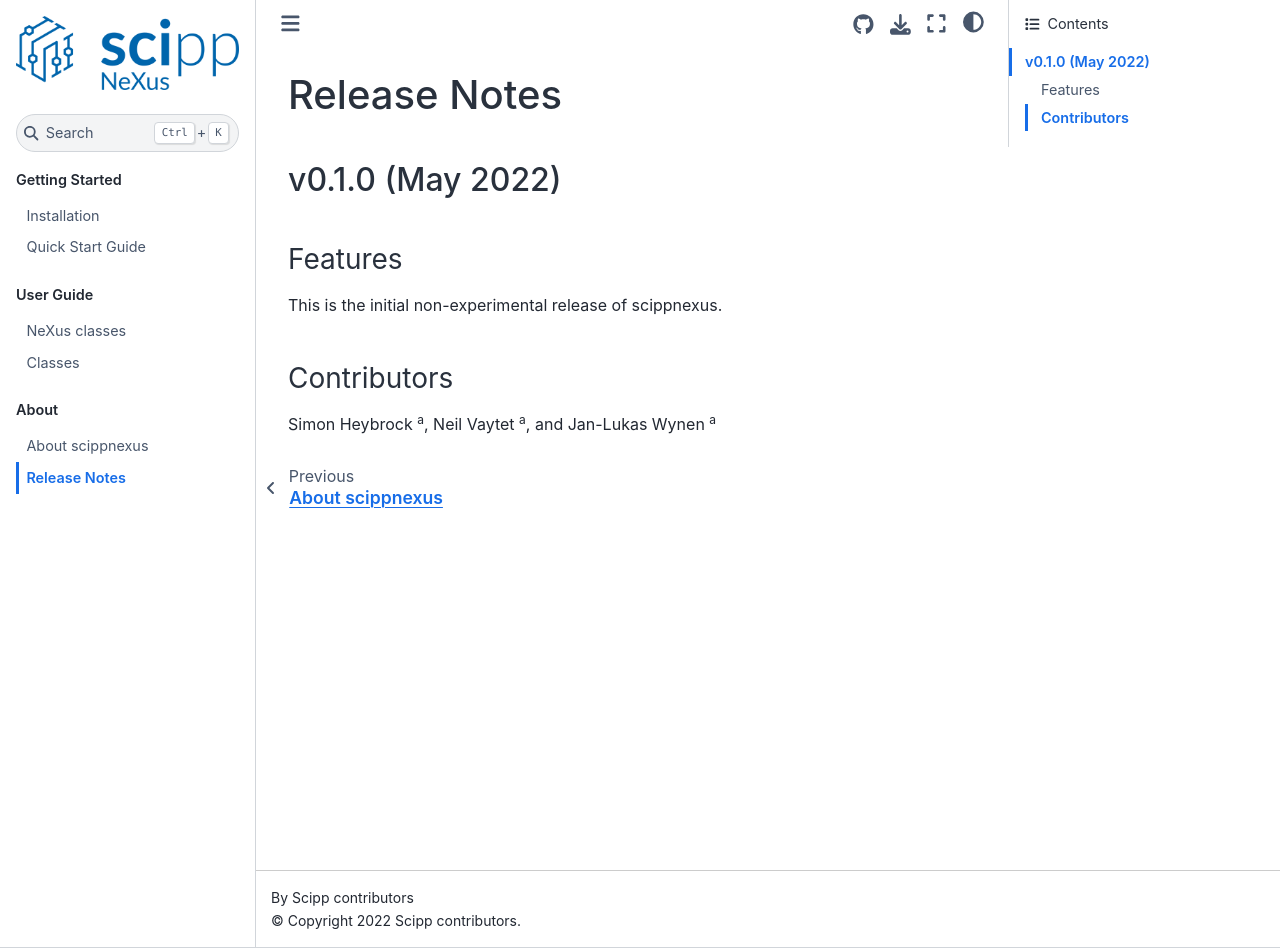
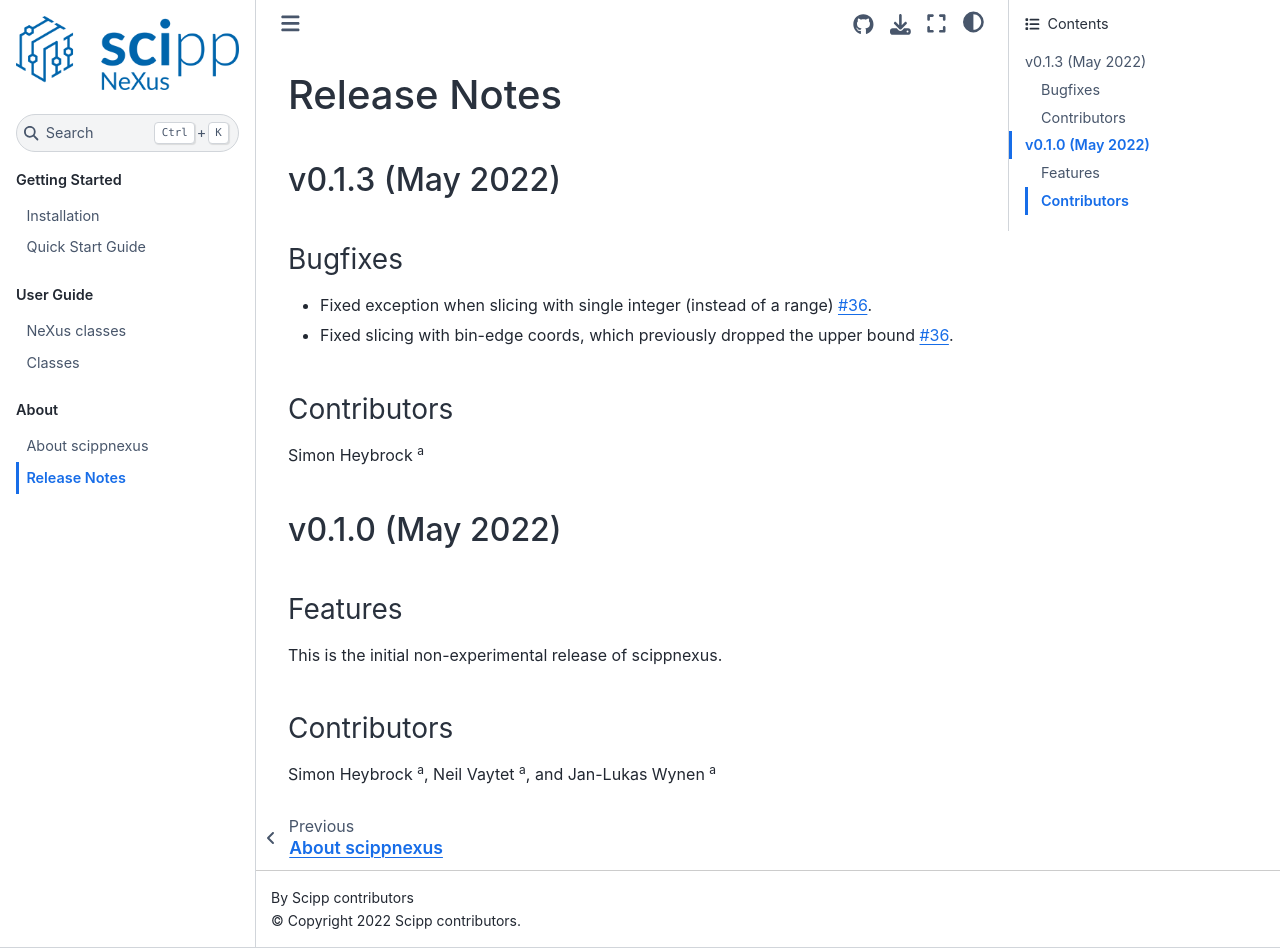
Before and after one commit to scipp/scippnexus, a Sphinx documentation site: the page built from docs/about/release-notes.rst, in a window 1280 px wide and 948 px high. Built offline with Sphinx 7.4.7 and the Sphinx Book theme 1.1.4, drawn with Linux system fonts in a browser that asks for light colours; the version number could not be read and is left out.

Commit message:
Release notes

```diff
--- a/docs/about/release-notes.rst
+++ b/docs/about/release-notes.rst
@@ -2,6 +2,20 @@
 
 Release Notes
 =============
+
+v0.1.3 (May 2022)
+-----------------
+
+Bugfixes
+~~~~~~~~
+
+* Fixed exception when slicing with single integer (instead of a range) `#36 <https://github.com/scipp/scipp/pull/36>`_.
+* Fixed slicing with bin-edge coords, which previously dropped the upper bound `#36 <https://github.com/scipp/scipp/pull/36>`_.
+
+Contributors
+~~~~~~~~~~~~
+
+Simon Heybrock :sup:`a`
 
 v0.1.0 (May 2022)
 -----------------
```
